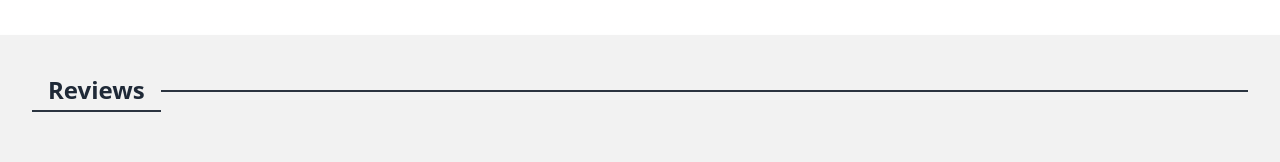
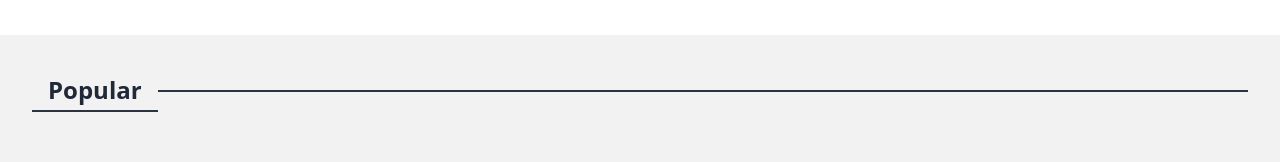
Before and after one commit to MichalisG/Bookstore, a React (Create React App) app: page / in a window 1280 px wide. Shown: the part 373-535 px from the top of the page. Built offline with nearby package versions, Linux system fonts and the light colour scheme.

Commit message:
fix: typo

```diff
--- a/src/pages/Home.tsx
+++ b/src/pages/Home.tsx
@@ -21,7 +21,7 @@ const Home = (props: Props) => {
         </div>
       </div>
       <div className='p-8'>
-        <Title title='Reviews'/>
+        <Title title='Popular'/>
         <Carousel books={shuffleArray(books)}/>
       </div>
       <div className="hero bg-base-100">
```
